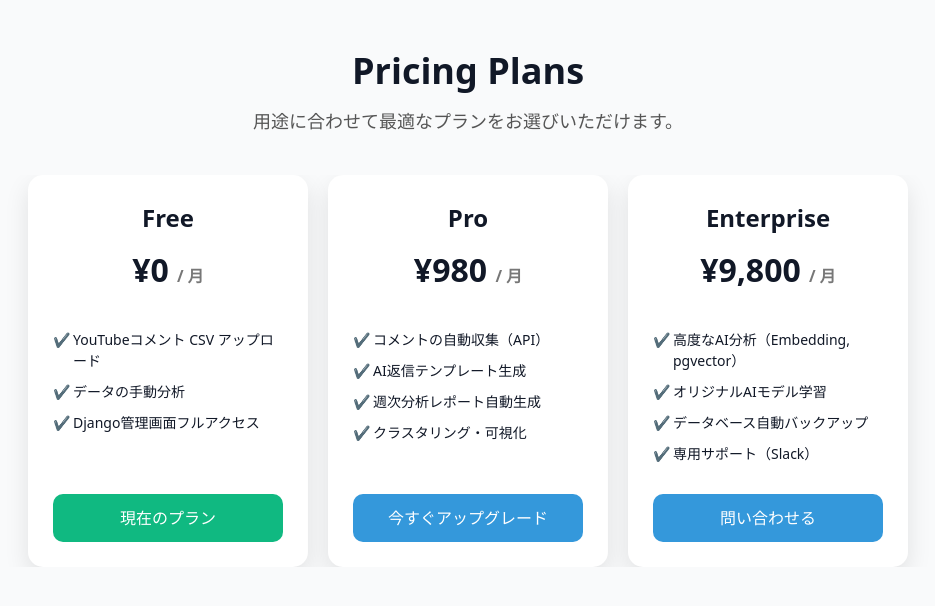
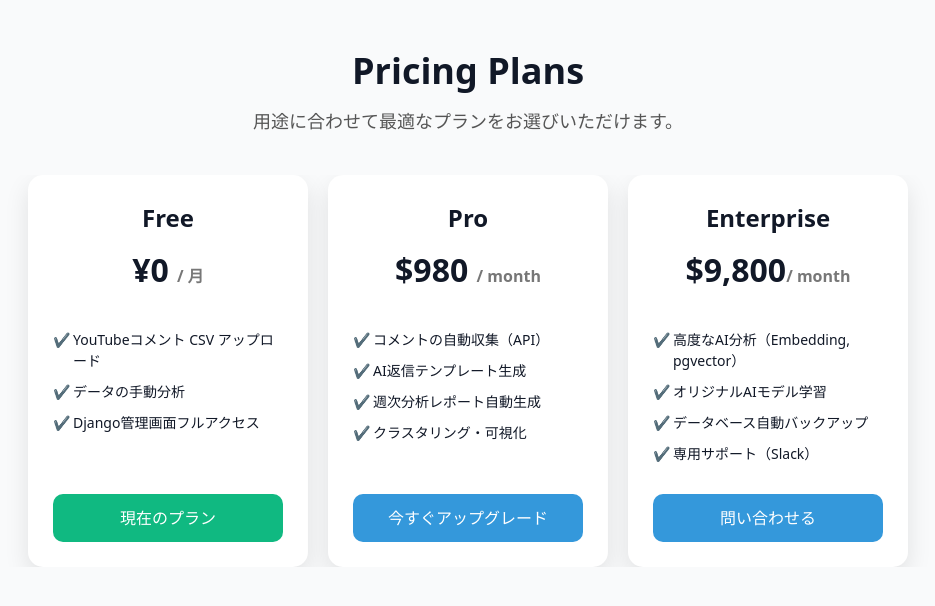
Before and after one commit to t-sasaki1124/django_ai_dashboard, a Django app: page /pricing/ in a window 1280 px wide. Shown: the part 59-665 px from the top of the page, without its empty margins (172-1107 px from the left). Run offline with Django 4.2, Linux system fonts and the light colour scheme; some libraries are stand-ins or nearby versions.

Commit message:
価格変更

```diff
--- a/myapp/templates/pricing.html
+++ b/myapp/templates/pricing.html
@@ -157,7 +157,7 @@
         <!-- Pro Plan -->
         <div class="pricing-card">
             <div class="plan-name">Pro</div>
-            <div class="plan-price">¥980 <span>/ 月</span></div>
+            <div class="plan-price">$980 <span>/ month</span></div>
             <ul class="plan-features">
                 <li>コメントの自動収集（API）</li>
                 <li>AI返信テンプレート生成</li>
@@ -170,7 +170,7 @@
         <!-- Enterprise Plan -->
         <div class="pricing-card">
             <div class="plan-name">Enterprise</div>
-            <div class="plan-price">¥9,800 <span>/ 月</span></div>
+            <div class="plan-price">$9,800<span>/ month</span></div>
             <ul class="plan-features">
                 <li>高度なAI分析（Embedding, pgvector）</li>
                 <li>オリジナルAIモデル学習</li>
```
